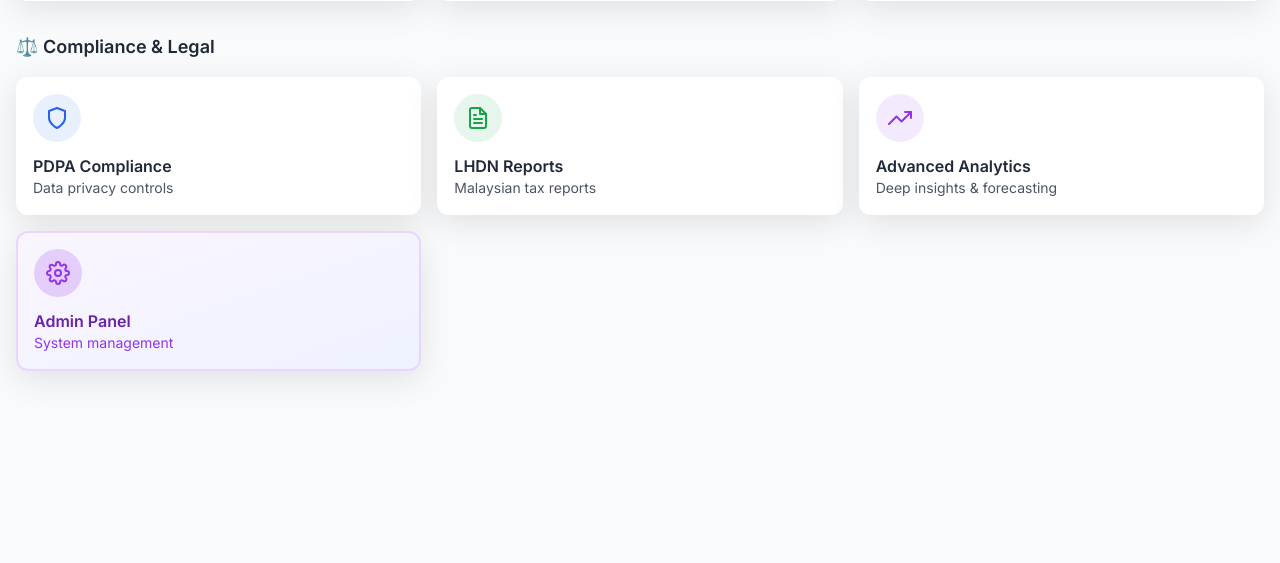
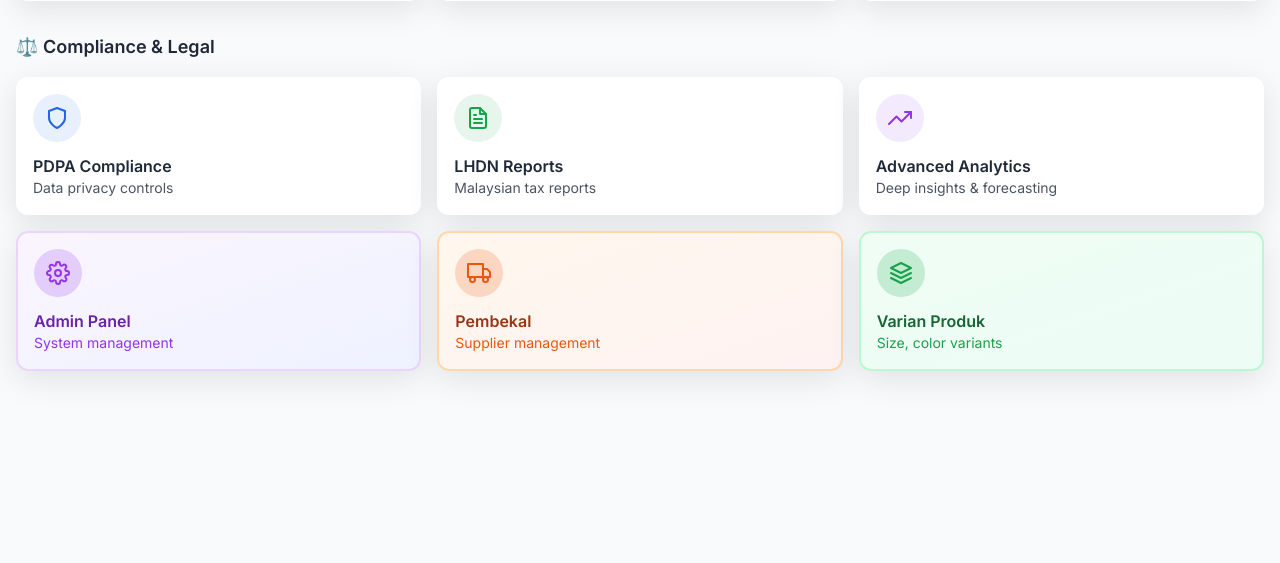
Before and after one commit to bnidigitalhq/pocketbizz-app, a Flask app: page /features in a window 1280 px wide. Shown: the part 1441-2004 px from the top of the page. Run offline with Flask 3, Linux system fonts and the light colour scheme; some libraries are stand-ins or nearby versions.

Commit message:
Enable management of suppliers and product variations within the system
Implements Supplier and ProductVariant models, templates, and views for supplier and product variant management.

Replit-Commit-Author: Agent
Replit-Commit-Session-Id: 816b2b75-b94b-4506-85c4-da1984e3837e
Replit-Commit-Screenshot-Url: https://storage.googleapis.com/screenshot-production-us-central1/c2eb580f-11fb-45fc-8983-cba287311366/71474f6c-ab40-471b-8f87-54e89284b5f8.jpg

```diff
--- a/templates/features.html
+++ b/templates/features.html
@@ -235,6 +235,22 @@
                 </div>
                 <h3 class="font-semibold text-purple-800">Admin Panel</h3>
                 <p class="text-sm text-purple-600">System management</p>
+            </a>
+
+            <a href="/suppliers" class="feature-card glass-card p-4 rounded-xl hover:shadow-lg transition-all text-left bg-gradient-to-br from-orange-50 to-red-50 border-2 border-orange-200">
+                <div class="w-12 h-12 bg-orange-600/20 rounded-full flex items-center justify-center mb-3">
+                    <i data-feather="truck" class="w-6 h-6 text-orange-600"></i>
+                </div>
+                <h3 class="font-semibold text-orange-800">Pembekal</h3>
+                <p class="text-sm text-orange-600">Supplier management</p>
+            </a>
+
+            <a href="/product-variants" class="feature-card glass-card p-4 rounded-xl hover:shadow-lg transition-all text-left bg-gradient-to-br from-green-50 to-emerald-50 border-2 border-green-200">
+                <div class="w-12 h-12 bg-green-600/20 rounded-full flex items-center justify-center mb-3">
+                    <i data-feather="layers" class="w-6 h-6 text-green-600"></i>
+                </div>
+                <h3 class="font-semibold text-green-800">Varian Produk</h3>
+                <p class="text-sm text-green-600">Size, color variants</p>
             </a>
         </div>
     </div>
--- a/views.py
+++ b/views.py
@@ -10,7 +10,7 @@ from reportlab.lib.styles import getSampleStyleSheet, ParagraphStyle
 from reportlab.platypus import SimpleDocTemplate, Table, TableStyle, Paragraph, Spacer
 from reportlab.lib.units import inch
 from app import app, db
-from models import Transaction, BusinessSettings, Product, StockMovement, Agent, AgentOrder, ZakatCalculation
+from models import Transaction, BusinessSettings, Product, StockMovement, Agent, AgentOrder, ZakatCalculation, Supplier, ProductVariant, PurchaseOrder, PurchaseOrderItem
 
 UPLOAD_FOLDER = 'static/uploads'
 ALLOWED_EXTENSIONS = {'csv', 'png', 'jpg', 'jpeg', 'gif', 'pdf'}
@@ -1616,3 +1616,151 @@ def admin_optimize_system():
         })
     except Exception as e:
         return jsonify({'error': str(e)}), 500
+
+# ===== SUPPLIER MANAGEMENT ROUTES =====
+
+@app.route('/suppliers')
+def suppliers():
+    """Supplier management page"""
+    suppliers = Supplier.query.all()
+    active_suppliers = Supplier.query.filter_by(status='active').count()
+    pending_orders = PurchaseOrder.query.filter_by(status='pending').count()
+
+    # Calculate average rating
+    ratings = [s.rating for s in suppliers if s.rating > 0]
+    avg_rating = round(sum(ratings) / len(ratings), 1) if ratings else 0.0
+
+    return render_template('suppliers.html',
+                         suppliers=suppliers,
+                         active_suppliers=active_suppliers,
+                         pending_orders=pending_orders,
+                         avg_rating=avg_rating)
+
+@app.route('/add_supplier', methods=['POST'])
+def add_supplier():
+    """Add new supplier"""
+    try:
+        supplier = Supplier(
+            name=request.form['name'],
+            company_name=request.form.get('company_name'),
+            contact_person=request.form.get('contact_person'),
+            phone=request.form.get('phone'),
+            email=request.form.get('email'),
+            address=request.form.get('address'),
+            payment_terms=request.form.get('payment_terms', 'cash'),
+            tax_id=request.form.get('tax_id'),
+            notes=request.form.get('notes'),
+            status='active'
+        )
+
+        db.session.add(supplier)
+        db.session.commit()
+
+        flash('Pembekal berjaya ditambah!', 'success')
+        return redirect(url_for('suppliers'))
+
+    except Exception as e:
+        flash(f'Ralat: {str(e)}', 'error')
+        return redirect(url_for('suppliers'))
+
+# ===== PRODUCT VARIANT MANAGEMENT ROUTES =====
+
+@app.route('/product-variants')
+def product_variants():
+    """Product variants management page"""
+    product_id = request.args.get('product_id')
+
+    products = Product.query.filter_by(is_active=True).all()
+    selected_product = None
+    variants = []
+
+    if product_id:
+        selected_product = Product.query.get(product_id)
+        if selected_product:
+            variants = ProductVariant.query.filter_by(product_id=product_id, is_active=True).all()
+
+    return render_template('product_variants.html',
+                         products=products,
+                         selected_product=selected_product,
+                         variants=variants)
+
+@app.route('/add_product_variant', methods=['POST'])
+def add_product_variant():
+    """Add new product variant"""
+    try:
+        product_id = request.form['product_id']
+        product = Product.query.get(product_id)
+
+        if not product:
+            flash('Produk tidak dijumpai!', 'error')
+            return redirect(url_for('product_variants'))
+
+        # Auto-generate SKU if not provided
+        sku = request.form.get('sku')
+        if not sku:
+            variant_name = request.form['variant_name']
+            # Simple SKU generation: Parent SKU + first letters of variant
+            prefix = variant_name[:3].upper().replace(' ', '')
+            existing_variants = ProductVariant.query.filter_by(product_id=product_id).count()
+            sku = f"{product.sku}-{prefix}{existing_variants + 1:03d}"
+
+        variant = ProductVariant(
+            product_id=product_id,
+            variant_name=request.form['variant_name'],
+            sku=sku,
+            color=request.form.get('color'),
+            size=request.form.get('size'),
+            weight=float(request.form['weight']) if request.form.get('weight') else None,
+            material=request.form.get('material'),
+            cost_price=float(request.form['cost_price']),
+            selling_price=float(request.form['selling_price']),
+            current_stock=int(request.form.get('current_stock', 0)),
+            minimum_stock=int(request.form.get('minimum_stock', 5)),
+            barcode=request.form.get('barcode')
+        )
+
+        db.session.add(variant)
+
+        # Enable variants for the parent product if not already enabled
+        if not product.has_variants:
+            product.has_variants = True
+
+        db.session.commit()
+
+        # Add initial stock movement if stock > 0
+        if variant.current_stock > 0:
+            stock_movement = StockMovement(
+                product_id=product_id,
+                movement_type='in',
+                quantity=variant.current_stock,
+                reference_type='initial_stock',
+                notes=f'Stok awal varian: {variant.variant_name}'
+            )
+            db.session.add(stock_movement)
+            db.session.commit()
+
+        flash('Varian produk berjaya ditambah!', 'success')
+        return redirect(url_for('product_variants', product_id=product_id))
+
+    except Exception as e:
+        flash(f'Ralat: {str(e)}', 'error')
+        return redirect(url_for('product_variants'))
+
+@app.route('/api/products/<int:product_id>/enable-variants', methods=['POST'])
+def enable_product_variants(product_id):
+    """Enable variants for a product"""
+    try:
+        product = Product.query.get(product_id)
+        if not product:
+            return jsonify({'success': False, 'message': 'Produk tidak dijumpai'})
+
+        product.has_variants = True
+        db.session.commit()
+
+        return jsonify({
+            'success': True,
+            'message': f'Varian telah diaktifkan untuk {product.name}'
+        })
+
+    except Exception as e:
+        return jsonify({'success': False, 'message': str(e)})
```
